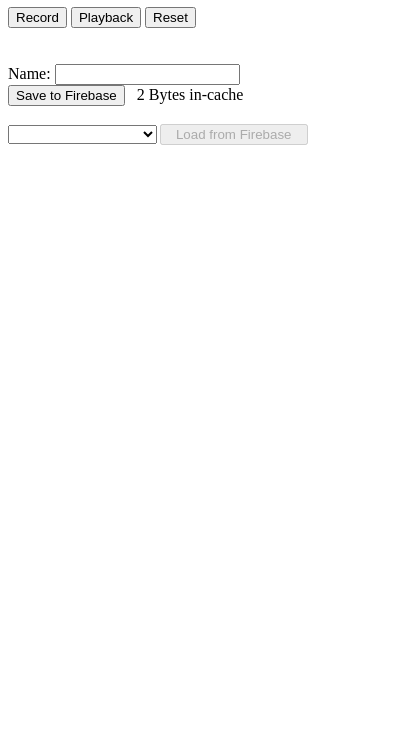
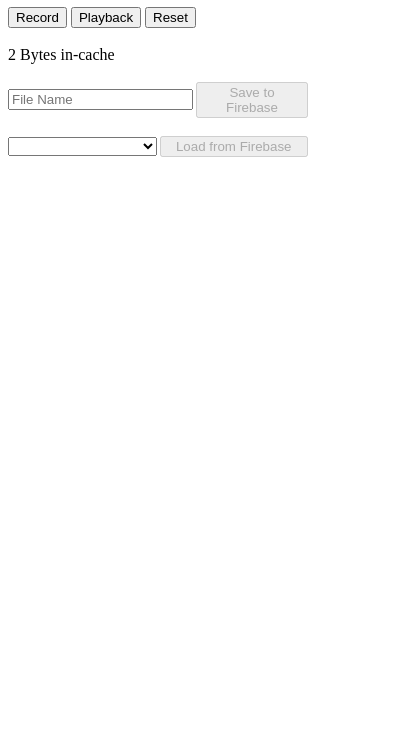
Before and after one commit to alangfilesTW/chrome-extension, a browser extension: page popup.html in a window 400 px wide. Shown: the part 111-844 px from the top of the page. Drawn offline with Linux system fonts and the light colour scheme; no server answers.

Commit message:
Layout updates

```diff
--- a/popup.html
+++ b/popup.html
@@ -13,16 +13,17 @@
     <button id="sanitize" style="display: none">Sanitize</button>
     <button id="reset">Reset</button>
     <div id="firebase-interactions">
-      <br /><br />
-
-      <label>Name:</label>
-      <input id="name" />
-      <button id="save">Save to Firebase</button>
-      <span style="display: none" id="success">&nbsp;&nbsp;&#x2705;</span>
-      <span style="display: none" id="error">&nbsp;&nbsp;&#x274C;</span>
+      <br />
       <span id="size"></span>
       <br /><br />
-      <div class="load-recordings">
+      <div class="form-row">
+        <input id="name" placeholder="File Name" />
+        <button id="save" disabled>Save to Firebase</button>
+        <span style="display: none" id="success">&nbsp;&nbsp;&#x2705;</span>
+        <span style="display: none" id="error">&nbsp;&nbsp;&#x274C;</span>
+      </div>
+      <br />
+      <div class="form-row">
         <select id="recordings">
           <option value="" disabled selected>Select a recording</option>
         </select>
--- a/popup.js
+++ b/popup.js
@@ -16,15 +16,13 @@ function formatBytes(bytes, decimals = 2) {
 function setSizes() {
   chrome.storage.local.get('recordedRequests', function (items) {
     const size = JSON.stringify(items.recordedRequests || '').length
-    if (size > 1000000) {
+    if (size > 1000000 || size <= 2) {
       document.getElementById('save').disabled = true
     } else {
       document.getElementById('save').disabled = false
     }
 
-    document.getElementById('size').innerHTML = `&nbsp;&nbsp;${formatBytes(
-      size,
-    )} in-cache`
+    document.getElementById('size').innerHTML = `${formatBytes(size)} in-cache`
 
     const keysSize = Object.keys(items.recordedRequests || {}).length
     chrome.browserAction.setBadgeText({
@@ -133,6 +131,7 @@ function showSuccess() {
   const success = document.getElementById('success')
   success.style.display = 'inline'
   setTimeout(() => {
+    document.getElementById('name').value = ''
     success.style.display = 'none'
   }, 3000)
 }
@@ -227,6 +226,7 @@ document.addEventListener('DOMContentLoaded', function () {
     document.getElementById('playback').classList.remove('active')
     document.getElementById('record').classList.remove('active')
     document.getElementById('sanitize').style.display = 'none'
+    document.getElementById('save').value = ''
     setSizes()
   })
 
--- a/styles.css
+++ b/styles.css
@@ -10,7 +10,7 @@
   color: #008256;
 }
 
-#tw-extension .load-recordings {
+#tw-extension .form-row {
   display: grid;
   align-items: center;
   width: 100%;
```
